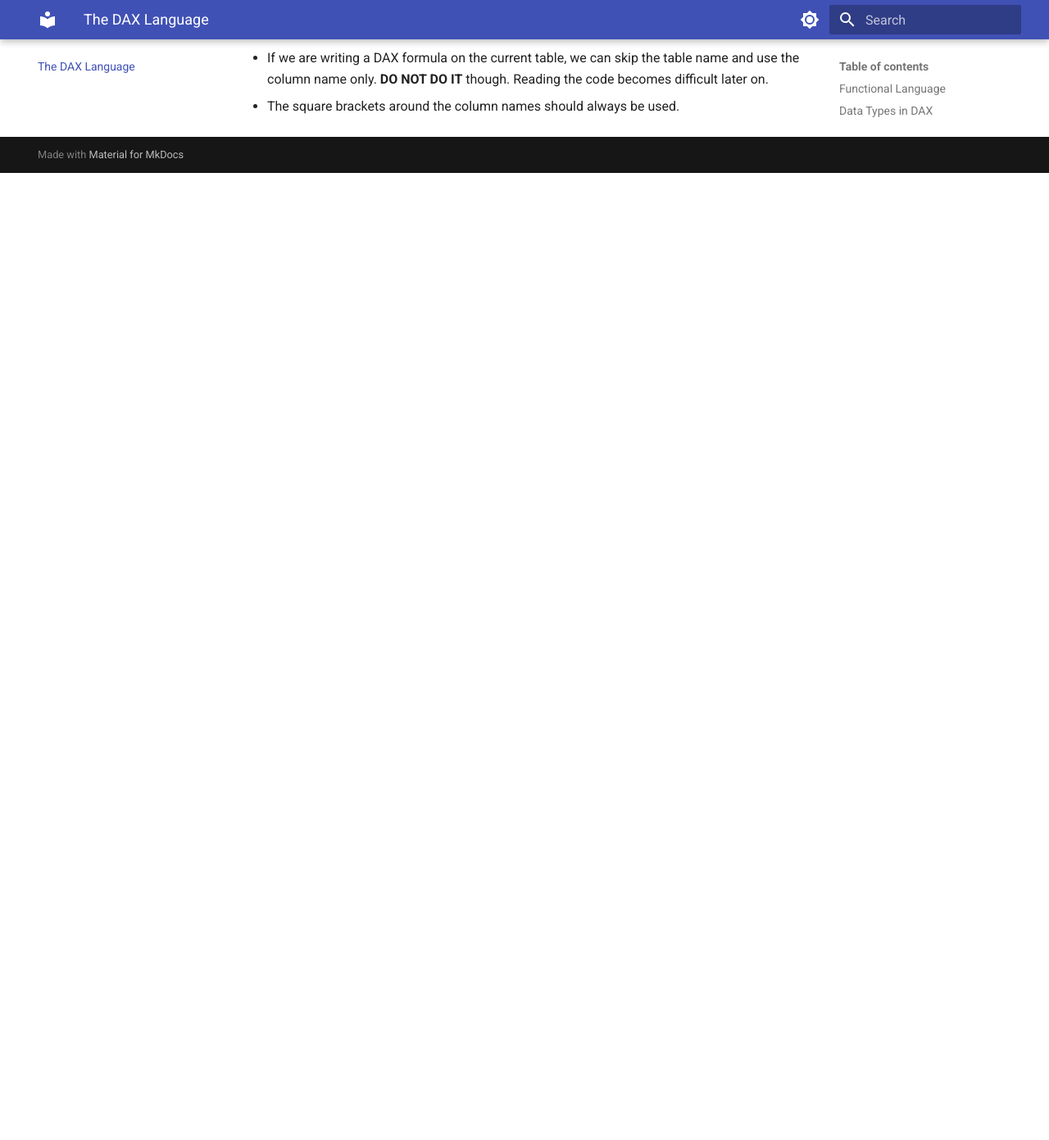
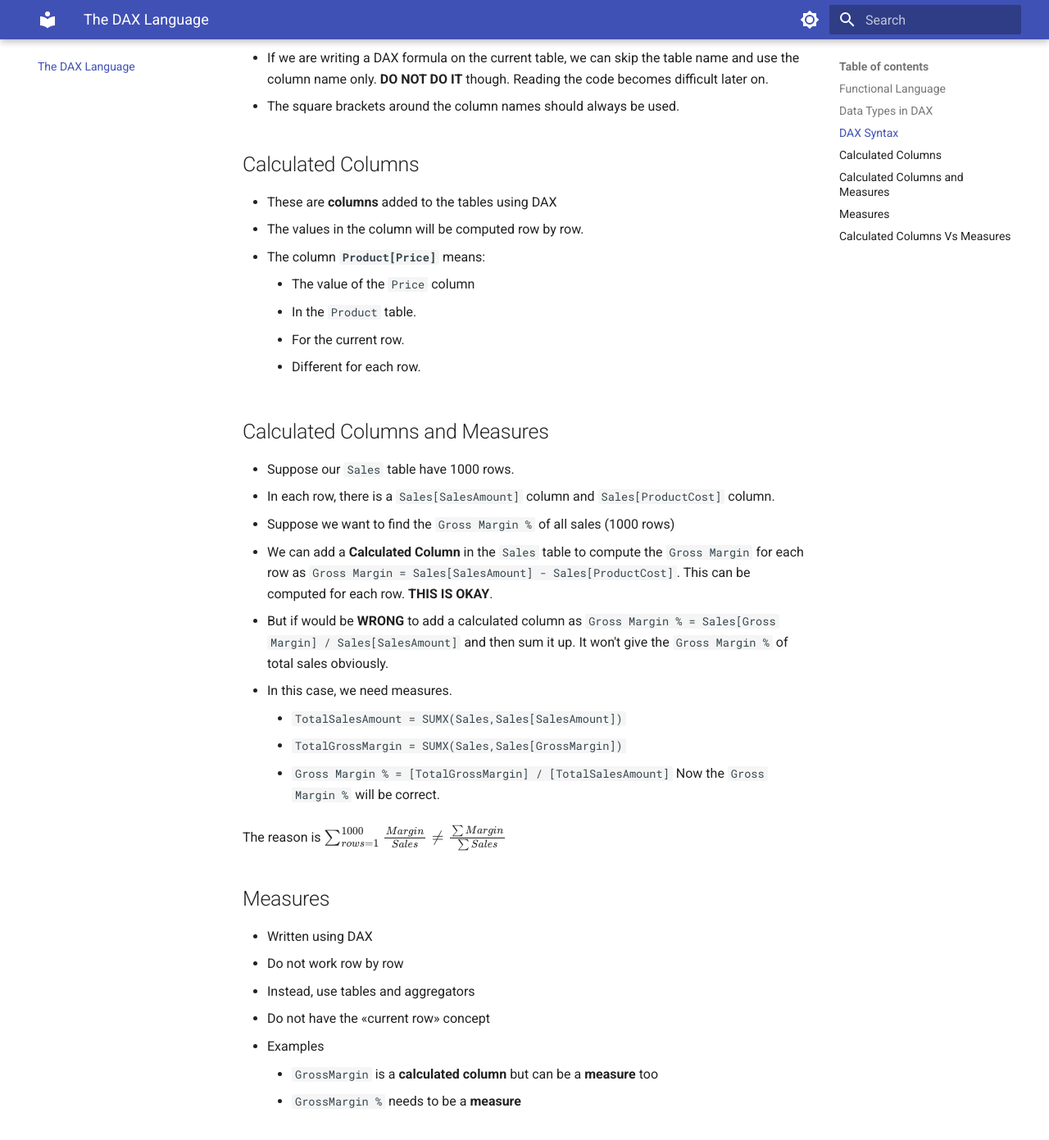
Before and after one commit to wheelocity/wow_learning, an MkDocs documentation site: the page built from docs/dax.md, in a window 1280 px wide and 1400 px high, scrolled down 1505 px. Shown: the top 1391 px of the window at 82% size. Built offline with MkDocs 1.6.1 and Material for MkDocs 9.7.7, drawn with Linux system fonts in a browser that asks for light colours; before the commit the page ends 1716 px from its top, so only the background shows below that; some of the changed text lies outside the part shown.

Commit message:
Added DAX Notes

```diff
--- a/docs/dax.md
+++ b/docs/dax.md
@@ -59,3 +59,45 @@ When we write DAX code, we will be using table names and column names to perform
 - If the table name does not have multiple words, we can skip the single quotes and use `Table[Column]`.
 - If we are writing a DAX formula on the current table, we can skip the table name and use the column name only. **DO NOT DO IT** though. Reading the code becomes difficult later on.
 - The square brackets around the column names should always be used.
+
+## Calculated Columns
+
+- These are **columns** added to the tables using DAX
+- The values in the column will be computed row by row.
+- The column **`Product[Price]`** means:
+    - The value of the `Price` column
+    - In the `Product` table.
+    - For the current row.
+    - Different for each row.
+
+## Calculated Columns and Measures
+
+- Suppose our `Sales` table have 1000 rows.
+- In each row, there is a `Sales[SalesAmount]` column and `Sales[ProductCost]` column.
+- Suppose we want to find the `Gross Margin %` of all sales (1000 rows)
+- We can add a **Calculated Column** in the `Sales` table to compute the `Gross Margin` for each row as `Gross Margin = Sales[SalesAmount] - Sales[ProductCost]`. This can be computed for each row. **THIS IS OKAY**.
+- But if would be **WRONG** to add a calculated column as `Gross Margin % = Sales[Gross Margin] / Sales[SalesAmount]` and then sum it up. It won't give the `Gross Margin %` of total sales obviously.
+- In this case, we need measures.
+    - `TotalSalesAmount = SUMX(Sales,Sales[SalesAmount])`
+    - `TotalGrossMargin = SUMX(Sales,Sales[GrossMargin])`
+    - `Gross Margin % = [TotalGrossMargin] / [TotalSalesAmount]`
+Now the `Gross Margin %` will be correct.
+
+The reason is $\sum_{rows=1}^{1000}  \frac{Margin}{Sales} \ne \frac{\sum Margin}{\sum Sales}$
+
+## Measures
+
+- Written using DAX
+- Do not work row by row
+- Instead, use tables and aggregators
+- Do not have the «current row» concept
+- Examples
+    - `GrossMargin` is a **calculated column** but can be a **measure** too
+    - `GrossMargin %` needs to be a **measure**
+
+## Calculated Columns Vs Measures
+
+- **Calculated Columns** belongs to a **TABLE**. So we always use table name along with the column name as `TableName[ColumnName]`
+- **Measures** DO NOT belong to a **TABLE**. We can move a measure from one table to another. It will be listed under a table only for organization or grouping purpose. When we refer to a measure, avoid using the table name and just refer to it using the measure name in square brackets as `[MeasureName]`
+- **Calculated Columns** are computed at the time of report refresh or data load. It occupies storage and once it is computed at report refresh time, it does not respond to what we select in filters or slicers. The values don't change.
+- **Measures** are not stored in the tables and does not occupy any space. It consumes CPU power. When we use measures in our visualizations, depending on the slicers or filters we choose, the values of measures change dynamically based on the **FILTER CONTEXT** and **EVALUATION CONTEXT**.
```
Also changed, not shown: docs/javascripts/katex.js (added, +10 -0 lines).
